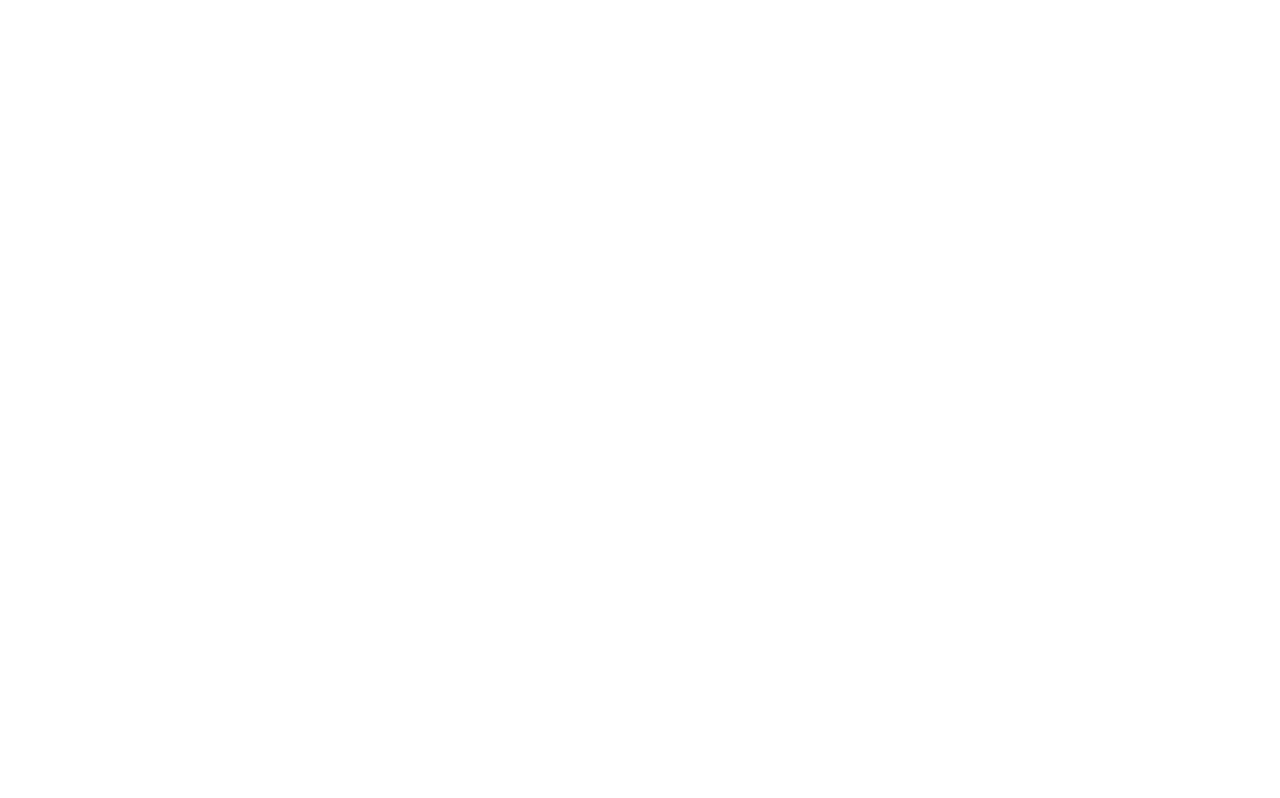
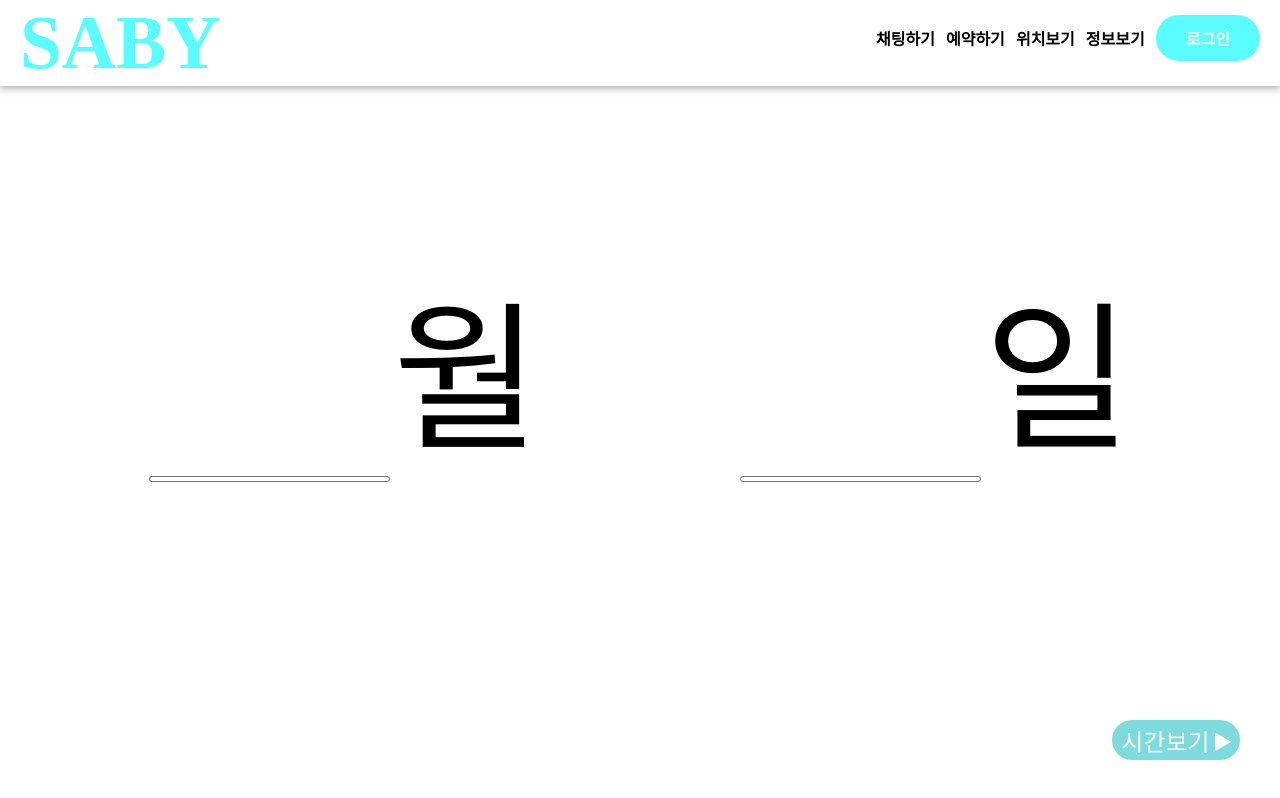
Before and after one commit to HACKERTON-JATS/SABY_FRONTEND, a React (Create React App) app: page /Reservation-date in a window 1280 px wide. Built offline with nearby package versions, Linux system fonts and the light colour scheme; a web font is replaced by a local one.

Commit message:
[ADD] Reservation UI

```diff
--- a/src/components/Last.js
+++ b/src/components/Last.js
@@ -4,6 +4,9 @@
 import Signin from "./Login/Signin/Signin";
 import Signup from "./Login/Signup/Signup";
 import { BrowserRouter as Router, Route } from "react-router-dom";
+import Date from "./Reservation/Content/Date";
+import Time from "./Reservation/Content/Time";
+import WriteInfo from "./Reservation/WriteInfo/WriteInfo";
 
 const Last = () => {
     return (
@@ -12,6 +15,9 @@
             <Route exact path="/Main" component={Main}></Route>
             <Route exact path="/Signin" component={Signin}></Route>
             <Route exact path="/Signup" component={Signup}></Route>
+            <Route exact path="/Reservation-date" component={Date}></Route>
+            <Route exact path="/Reservation-time" component={Time}></Route>
+            <Route exact path="/Reservation-writeInfo" component={WriteInfo}></Route>
         </Router>
     );
 }
--- a/src/components/Main/Header/Header.js
+++ b/src/components/Main/Header/Header.js
@@ -4,18 +4,22 @@
 
 const Header = () => {
     return (
+        <>
+            <S.Empty>
                 <S.Wrapper>
                     <S.Logo>
                         <S.Saby>SABY</S.Saby>
                     </S.Logo>
                     <S.NavBar>
-                <S.Chat>채팅하기</S.Chat>
-                <S.Reservation>예약하기</S.Reservation>
-                <S.Location>위치보기</S.Location>
-                <S.Information>정보보기</S.Information>
-                <Link to="/Login">로그인</Link>
+                        <Link exact to="/Chat">채팅하기</Link>
+                        <Link exact to="/Reservation-date">예약하기</Link>
+                        <Link exact to="/Location">위치보기</Link>
+                        <Link exact to="/Information">정보보기</Link>
+                        <Link exact to="/Signin">로그인</Link>
                     </S.NavBar>
                 </S.Wrapper>
+            </S.Empty>
+        </>
     )
 }
 
--- a/src/components/Main/Header/styles.js
+++ b/src/components/Main/Header/styles.js
@@ -1,11 +1,19 @@
 import styled from "styled-components";
+
+export const Empty = styled.div`
+    width: 100%auto;
+    height: 100px;
+`
 
 export const Wrapper = styled.header`
     width: 100%;
     display: flex;
+    position: fixed;
+    margin-bottom: 40px;
     justify-content: space-between;
     align-items: center;
     background: #fff;
+    box-shadow: 0px 1px 9px #949494;
 `
 
 export const Logo = styled.div`
@@ -24,8 +32,23 @@
     display: flex;
     justify-content: space-between;
     margin-right: 20px;
+    & a{
+        text-align: center;
+        vertical-align: center;
+        font-weight: bold;
+        border-radius: 50px;
+        cursor: pointer;
+        text-decoration: none;
+        color:#000;
+    }
+    & a:hover{
+        color: #505050;
+    }
+    & a:active{
+        color: #222222;
+    }
 
-    & a{
+    & a:nth-of-type(5){
     text-align: center;
     vertical-align: center;
     padding: 11px 30px 11px 30px;
@@ -38,36 +61,3 @@
     text-decoration: none;
     }
 `
-
-export const Chat = styled.span`
-    cursor: pointer;
-    font-weight: bold;
-    &:hover{
-       color: #9a9a9a;
-    }
-`
-
-export const Reservation = styled.span`
-    font-weight: bold;
-    cursor: pointer;
-    &:hover{
-       color: #9a9a9a;
-    }
-`
-
-export const Location = styled.span`
-    font-weight: bold;
-    cursor: pointer;
-    &:hover{
-       color: #9a9a9a;
-    }
-`
-
-export const Information = styled.span`
-    font-weight: bold;
-    margin-right: 10px;
-    cursor: pointer;
-    &:hover{
-       color: #9a9a9a;
-    }
-`
--- /dev/null
+++ b/src/components/Reservation/Content/Date.js
@@ -0,0 +1,37 @@
+import React from "react";
+import Header from "../../Main/Header/Header";
+import * as S from "./styles";
+import { NavLink } from "react-router-dom";
+import Triangle from "../../../assets/triangle.png";
+
+const Date = () => {
+    return (
+        <>
+            <Header />
+            <S.DateWrapper>
+                <S.MonthWrp>
+                    <S.MonthInpWrp>
+                        <S.MonthInp />
+                        <S.Underline></S.Underline>
+                    </S.MonthInpWrp>
+                    <S.Month>월</S.Month>
+                </S.MonthWrp>
+                <S.DateWrp>
+                    <S.DateInpWrp>
+                        <S.DateInp></S.DateInp>
+                        <S.Underline></S.Underline>
+                    </S.DateInpWrp>
+                    <S.DateP>일</S.DateP>
+                </S.DateWrp>
+            </S.DateWrapper>
+            <S.Next>
+                <NavLink exact to="/Reservation-time">
+                    시간보기
+                <img src={Triangle} alt="" />
+                </NavLink>
+            </S.Next>
+        </>
+    )
+}
+
+export default Date;
--- /dev/null
+++ b/src/components/Reservation/Content/Time.js
@@ -0,0 +1,35 @@
+import React from "react";
+import * as S from "./styles";
+import Header from "../../Main/Header/Header";
+import { NavLink } from "react-router-dom";
+import Triangle from "../../../assets/triangle.png";
+
+const Time = () => {
+    return (
+        <>
+            <Header></Header>
+            <S.TimeWrapper>
+                <S.Date>6/1</S.Date>
+                <S.ExactTimeWrp>
+                    <div>
+                        {
+                            [...Array(24)].map((i, index) => {
+                                return (
+                                    <S.HourWrapper>{index}시 ~ {index + 1}시</S.HourWrapper>
+                                )
+                            })
+                        }
+                    </div>
+                </S.ExactTimeWrp>
+                <S.WriteBabyInfo>
+                    <NavLink to="/Reservation-writeInfo">
+                        예약하기
+                        <img src={Triangle} alt="" />
+                    </NavLink>
+                </S.WriteBabyInfo>
+            </S.TimeWrapper>
+        </>
+    )
+}
+
+export default Time;
--- /dev/null
+++ b/src/components/Reservation/Content/styles.js
@@ -0,0 +1,148 @@
+import styled from "styled-components";
+
+export const TimeWrapper = styled.section`
+
+`
+
+export const DateWrapper = styled.section`
+    margin-top: 150px;
+    width: 100%;
+    display: flex;
+    align-items: start;
+    justify-content: center;
+`
+
+export const MonthInpWrp = styled.div`
+    display: flex;
+    flex-direction: column;
+    margin-right: 60px;
+`
+
+export const MonthWrp = styled.div`
+    display: flex;
+    align-items: flex-end;
+`
+
+export const MonthInp = styled.input`
+    text-indent: 80px;
+    border: none;
+    height: 180px;
+    width: 180px;
+    outline: none;
+    font-size: 10rem;
+`
+
+export const Underline = styled.div`
+    width: 130%;
+    height: 4px;
+    border: 1px solid #707070;
+    border-radius: 3px;
+`
+
+export const Month = styled.p`
+    font-size: 10rem;
+`
+
+export const DateInpWrp = styled.div`
+    margin-right: 60px;
+`
+
+export const DateWrp = styled.div`
+    display: flex;
+    align-items: flex-end;
+    margin-left: 200px;
+`
+
+export const DateInp = styled.input`
+    text-indent: 80px;
+    border: none;
+    border: none;
+    height: 180px;
+    width: 180px;
+    outline: none;
+    font-size: 10rem;
+`
+
+export const DateP = styled.p`
+    font-size: 10rem;
+`
+
+export const Next = styled.div`
+    width: 10%;
+    height: 40px;
+    background: #7EDBDD;
+    border-radius: 20px;
+    display: flex;
+    align-items: center;
+    justify-content: center;
+    position: absolute;
+    bottom: 40px;
+    right: 40px;
+
+    & a{
+        text-decoration: none;
+        color: #fff;
+        font-size: 1.5rem;
+    }
+    & img{
+        margin-left: 5px;
+        width: 16px;
+    }
+`
+
+export const Date = styled.p`
+    font-size: 3rem;
+    margin-left: 30px;
+    margin-top: 10px;
+`
+
+export const ExactTimeWrp = styled.section`
+    width: 100%;
+    display: flex;
+    justify-content: center;
+    & div{
+        width: 65%;
+        display: grid;
+        grid: '. . .';
+    }
+`
+
+export const HourWrapper = styled.div`
+    width: 85%;
+    height: 45px;
+    margin: 15px;
+    border: 1px solid #7EDBDD;
+    display: flex;
+    justify-content: center;
+    align-items: center;
+    border-radius: 10px;
+    justify-self: center;
+    font-size: 1.5rem;
+    &:nth-of-type(4n){
+        border: 1px solid #FF6060;
+        color: #707070;
+    }
+`
+
+export const WriteBabyInfo = styled.div`
+    width: 10%;
+    height: 40px;
+    background: #7EDBDD;
+    border-radius: 20px;
+    display: flex;
+    align-items: center;
+    justify-content: center;
+    position: absolute;
+    bottom: 0px;
+    right: 20px;
+
+    & a{
+        text-decoration: none;
+        color: #fff;
+        font-size: 1.5rem;
+    }
+    & img{
+        margin-left: 5px;
+        width: 16px;
+    }
+`
--- /dev/null
+++ b/src/components/Reservation/WriteInfo/WriteInfo.js
@@ -0,0 +1,16 @@
+import React from "react";
+import { NavLink } from "react-router-dom";
+import * as S from "./styles";
+import Header from "../../Main/Header/Header";
+
+const WriteInfo = () => {
+    return (
+        <>
+            <Header></Header>
+            <S.Wrapper></S.Wrapper>
+        </>
+    )
+}
+
+
+export default WriteInfo;
--- /dev/null
+++ b/src/components/Reservation/WriteInfo/styles.js
@@ -0,0 +1,5 @@
+import styled from "styled-components";
+
+export const Wrapper = styled.section`
+
+`
```
Also changed, not shown: src/assets/triangle.png (added), src/components/Login/Signin/styles.js (line endings or trailing spaces). Lines whose indentation alone changed are shown as unchanged.
